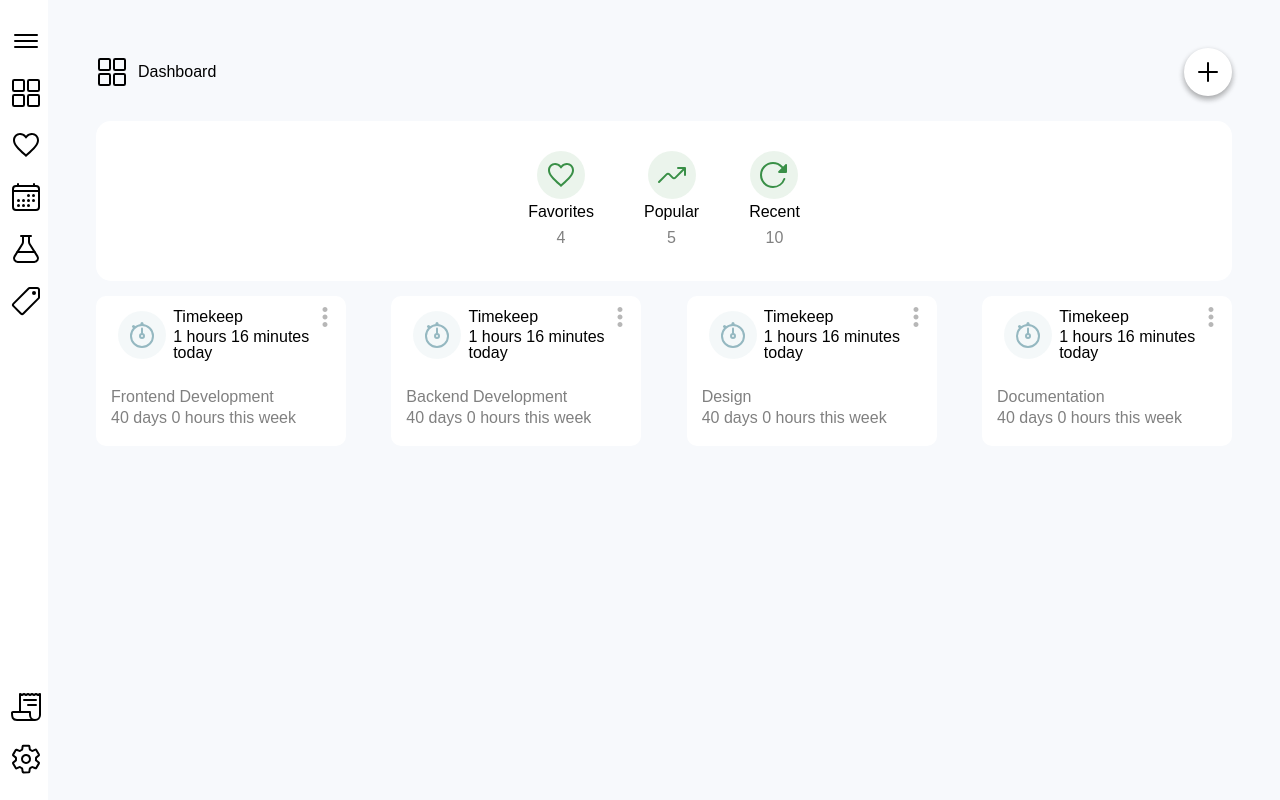
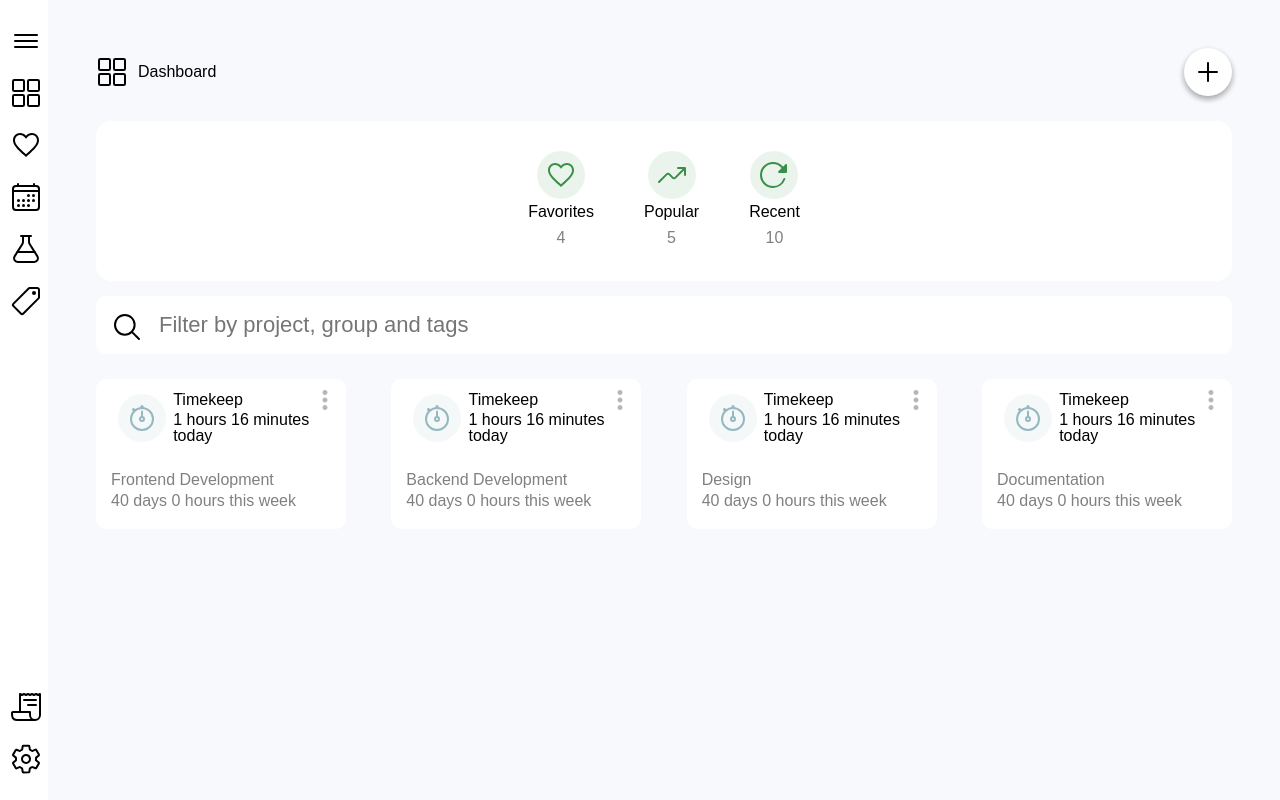
Before and after one commit to AlexGustafsson/timekeep, a Vue app: page / in a window 1280 px wide. Built offline with nearby package versions, Linux system fonts and the light colour scheme; a web font is replaced by a local one.

Commit message:
Add basic input component

```diff
--- /dev/null
+++ b/src/components/ion-icons/search.vue
@@ -0,0 +1,3 @@
+<template>
+  <svg xmlns="http://www.w3.org/2000/svg" xmlns:xlink="http://www.w3.org/1999/xlink" aria-hidden="true" role="img" class="iconify iconify--ion" width="32" height="32" preserveAspectRatio="xMidYMid meet" viewBox="0 0 512 512"><path d="M221.09 64a157.09 157.09 0 1 0 157.09 157.09A157.1 157.1 0 0 0 221.09 64z" fill="none" stroke="currentColor" stroke-miterlimit="10" stroke-width="32"></path><path fill="none" stroke="currentColor" stroke-linecap="round" stroke-miterlimit="10" stroke-width="32" d="M338.29 338.29L448 448"></path></svg>
+</template>
--- /dev/null
+++ b/src/components/timekeep-input.vue
@@ -0,0 +1,63 @@
+<template>
+  <div class="timekeep-input">
+    <header>
+      <div class="icon">
+        <slot name="icon" />
+      </div>
+      <input type="text" :placeholder="placeholder" :value="modelValue" @input="update"/>
+    </header>
+    <footer>
+      <slot name="footer" />
+    </footer>
+  </div>
+</template>
+
+<script lang="ts">
+import {defineComponent} from "vue";
+
+export default defineComponent({
+  props: {
+    modelValue: String,
+    placeholder: String
+  },
+  methods: {
+    update(event: InputEvent) {
+      const input = event.target as HTMLInputElement;
+      this.$emit('update:modelValue', input.value);
+    }
+  },
+  emits: ['update:modelValue']
+});
+</script>
+
+<style scoped>
+  .timekeep-input {
+    display: flex;
+    flex-direction: column;
+    padding: 15px;
+    border-radius: 10px;
+    background-color: white;
+  }
+
+  .timekeep-input > header {
+    position: relative;
+    display: flex;
+    flex-direction: row;
+  }
+
+  .timekeep-input > header > .icon {
+    position: absolute;
+    top: 0;
+    left: 0;
+    pointer-events: none;
+    user-select: none;
+  }
+
+  .timekeep-input > header > input {
+    border: none;
+    outline: none;
+    font-size: 22px;
+    padding-left: 48px;
+    flex-grow: 1;
+  }
+</style>
--- a/src/pages/dashboard.vue
+++ b/src/pages/dashboard.vue
@@ -5,6 +5,8 @@
       <h1>Dashboard</h1>
       <timekeep-fab />
     </header>
+
+    <!-- Filter -->
     <timekeep-showcase>
       <timekeep-showcase-item primary="Favorites" secondary="4">
         <timekeep-icon>
@@ -24,6 +26,14 @@
         </timekeep-icon>
       </timekeep-showcase-item>
     </timekeep-showcase>
+
+    <!-- Search -->
+    <timekeep-input placeholder="Filter by project, group and tags">
+      <template v-slot:icon>
+        <ion-search />
+      </template>
+    </timekeep-input>
+
     <main>
       <timekeep-time-card v-for="timekeep in timekeeps" @click="timekeep.active = !timekeep.active" :key="timekeep.id" :active="timekeep.active" :group="timekeep.group" :name="timekeep.name" :timeToday="timekeep.timeToday" :timeThisWeek="timekeep.timeThisWeek" />
     </main>
@@ -35,11 +45,13 @@
   import IonFavorite from "../components/ion-icons/favorite.vue";
   import IonRepeat from "../components/ion-icons/repeat.vue";
   import IonTrending from "../components/ion-icons/trending.vue";
+  import IonSearch from "../components/ion-icons/search.vue";
   import TimekeepFab from "../components/timekeep-fab.vue";
   import TimekeepIcon from "../components/timekeep-icon/model.vue";
   import TimekeepShowcase from "../components/timekeep-showcase.vue";
   import TimekeepShowcaseItem from "../components/timekeep-showcase-item.vue";
   import TimekeepTimeCard from "../components/timekeep-time-card.vue";
+  import TimekeepInput from "../components/timekeep-input.vue";
 
   export default {
     data() {
@@ -57,11 +69,13 @@
       IonFavorite,
       IonRepeat,
       IonTrending,
+      IonSearch,
       TimekeepFab,
       TimekeepIcon,
       TimekeepShowcase,
       TimekeepShowcaseItem,
-      TimekeepTimeCard
+      TimekeepTimeCard,
+      TimekeepInput
     }
   }
 </script>
@@ -79,4 +93,8 @@
   .page .timekeep-time-card {
     cursor: pointer;
   }
+
+  .page .timekeep-input {
+    margin-bottom: 25px;
+  }
 </style>
--- /dev/null
+++ b/src/stories/timekeep-input.ts
@@ -0,0 +1,23 @@
+import TimekeepInput from "../components/timekeep-input.vue";
+import IonSearch from "../components/ion-icons/search.vue";
+import {ref} from "vue";
+
+export default {
+  title: "Components/Timekeep Input",
+  component: TimekeepInput,
+};
+
+const Template = () => ({
+  components: { TimekeepInput, IonSearch },
+  template: `
+    <timekeep-input v-model="text" placeholder="Filter by project, groups and tags">
+      <template v-slot:icon><ion-search /></template>
+      <template v-slot:footer><p>{{text}}</p></template>
+    </timekeep-input>`,
+  setup() {
+    const text = ref("Placeholder");
+    return { text };
+  },
+});
+
+export const Primary = Template.bind({});
```
